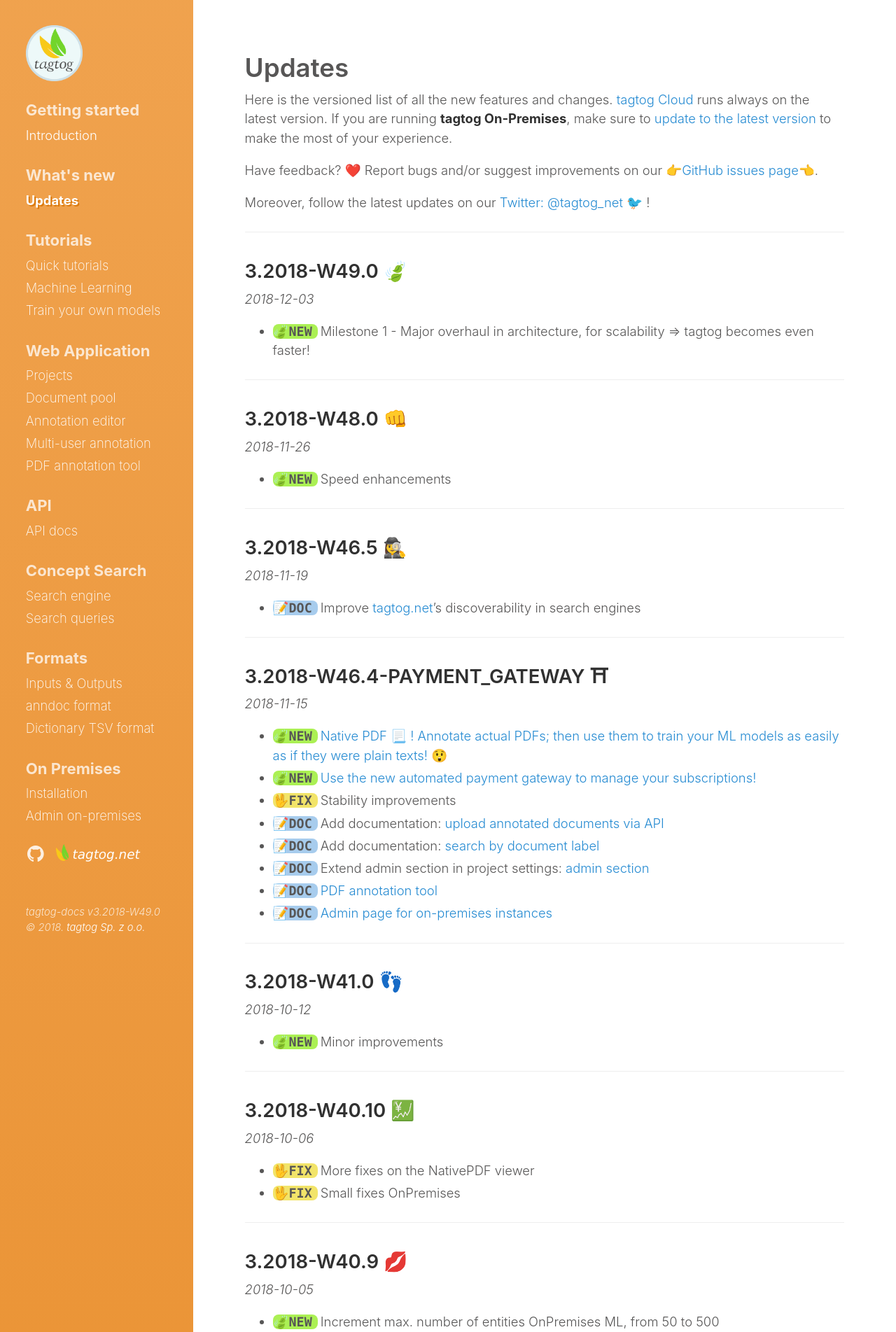
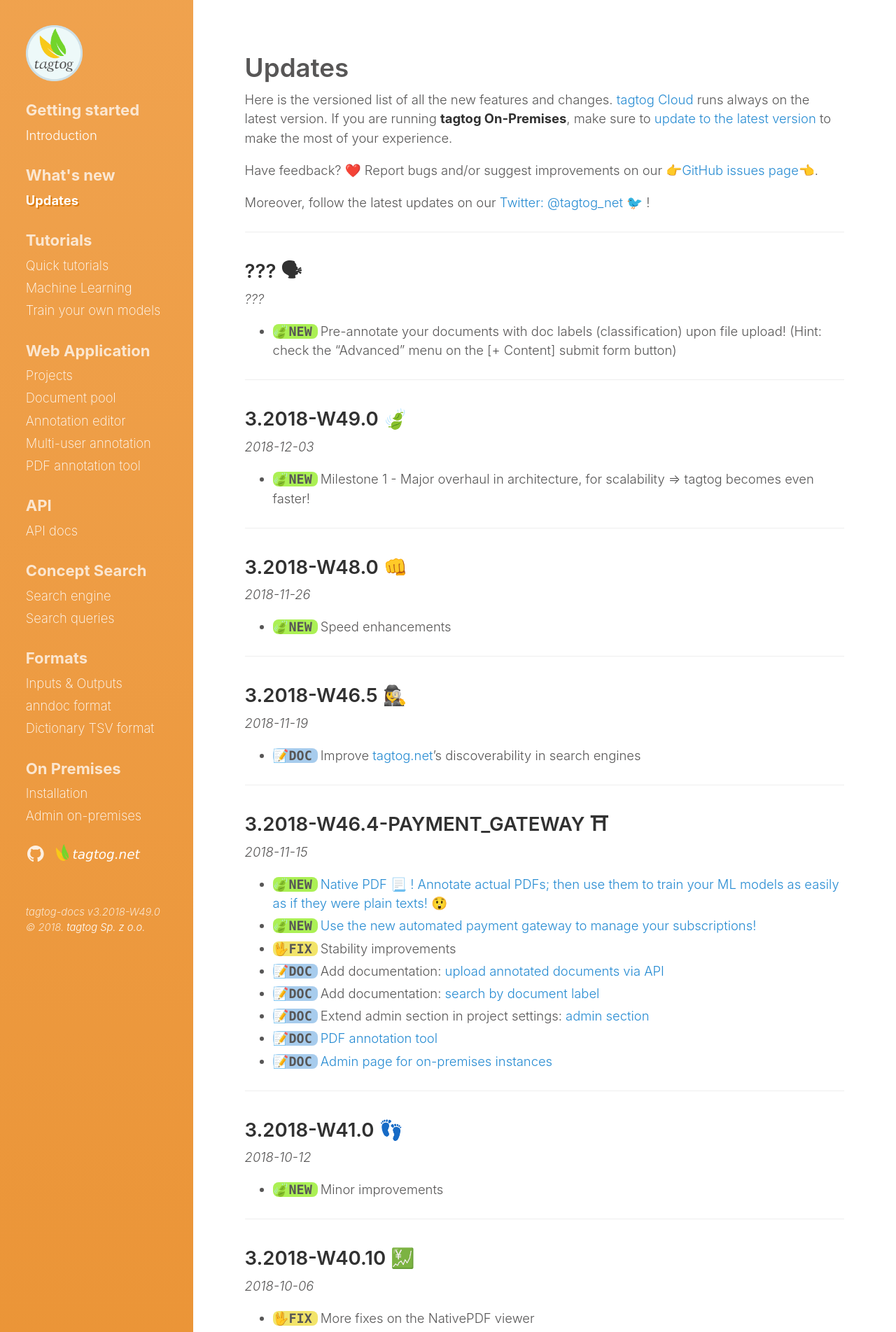
Before and after one commit to tagtogorg/tagtog-doc, a Jekyll site: the page built from updates.md, in a window 1280 px wide. Shown: the top 1903 px of the page at 70% size. Built offline with Jekyll 4.4.1, drawn with Linux system fonts in a browser that asks for light colours; nearby versions of some CDN libraries; emoji names are drawn with the system emoji font; some of the changed text lies outside the part shown.

Commit message:
add update

```diff
--- a/updates.md
+++ b/updates.md
@@ -11,6 +11,15 @@ Here is the versioned list of all the new features and changes. [tagtog Cloud](h
 Have feedback? :heart: Report bugs and/or suggest improvements on our [:point_right:GitHub issues page:point_left:](https://github.com/tagtog/tagtog-doc/issues).
 
 Moreover, follow the latest updates on our [Twitter: @tagtog_net 🐦](https://twitter.com/tagtog_net) !
+
+---
+
+## ??? 🗣
+_???_
+
+<ul class="updates">
+  <li class="new"><span markdown="1">Pre-annotate your documents with doc labels (classification) upon file upload! (Hint: check the "Advanced" menu on the [+ Content] submit form button)</span></li>
+</ul>
 
 ---
 
```
